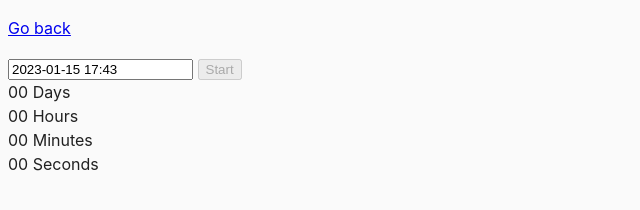
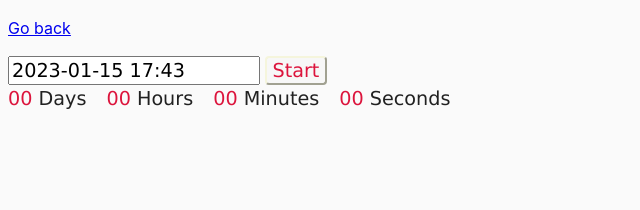
Before and after one commit to Freebo12/goit-js-hw-09, a website built with Parcel: page src/02-timer.html in a window 1280 px wide. Shown: the whole page, without its empty margins (0-640 px from the left). Built offline with nearby package versions, Linux system fonts and the light colour scheme.

Commit message:
add styles

```diff
--- a/src/css/common.css
+++ b/src/css/common.css
@@ -16,3 +16,38 @@ img {
   display: block;
   max-width: 100%;
 }
+
+/*Styles timer*/
+#datetime-picker {
+  font-size: larger;
+  font-family: Verdana, Geneva, Tahoma, sans-serif;
+}
+
+input {
+}
+
+button {
+  font-size: larger;
+  font-family: Verdana, Geneva, Tahoma, sans-serif;
+  color: crimson;
+  border-radius: 4px;
+  border-color: beige;
+  cursor: pointer;
+  transition: 300ms;
+}
+
+button:hover {
+  background-color: crimson;
+  color: white;
+  box-shadow: 4px;
+}
+
+.timer {
+  display: flex;
+  gap: 20px;
+  font-size: larger;
+  font-family: Verdana, Geneva, Tahoma, sans-serif;
+}
+.value {
+  color: crimson;
+}
```
